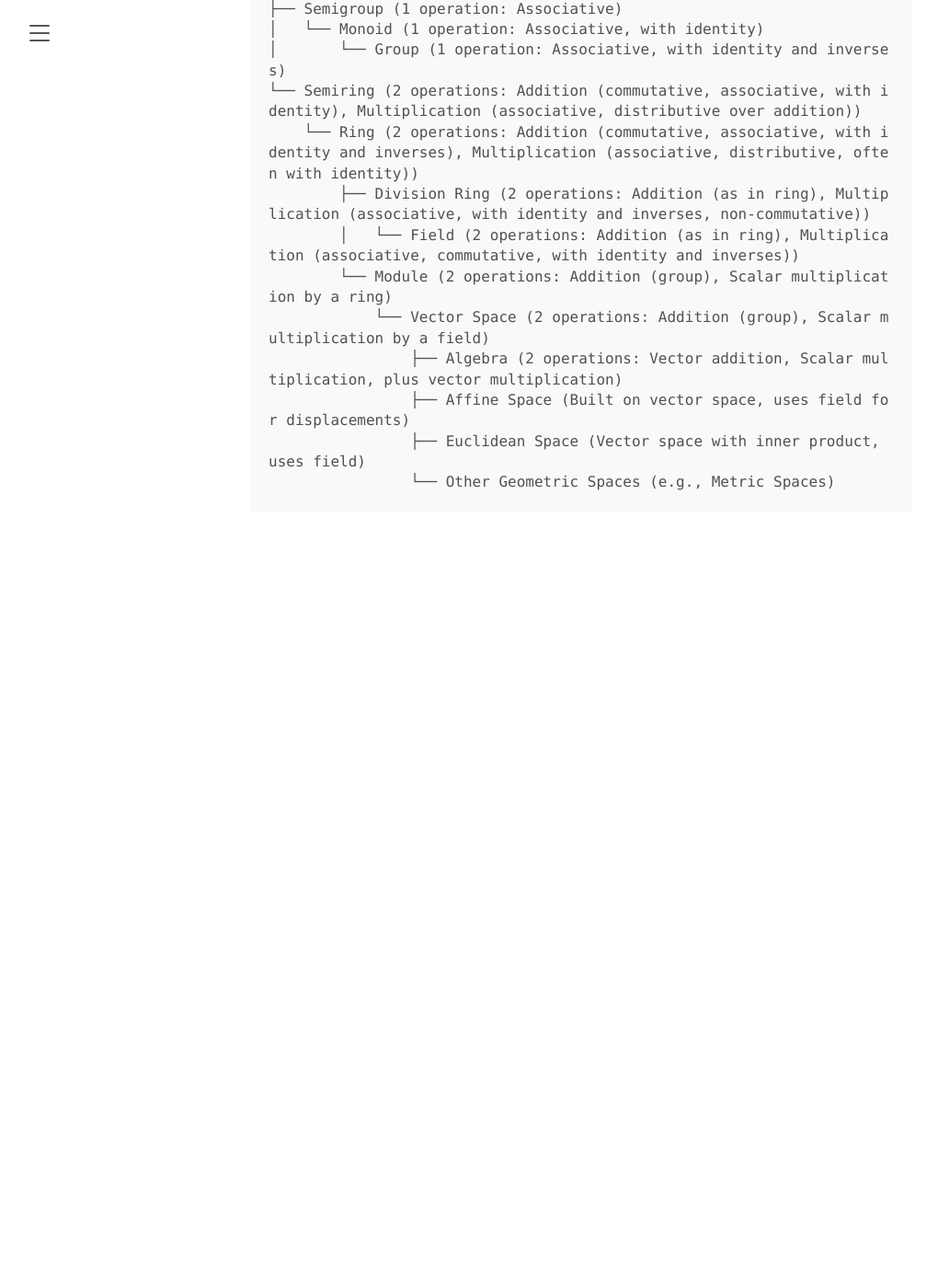
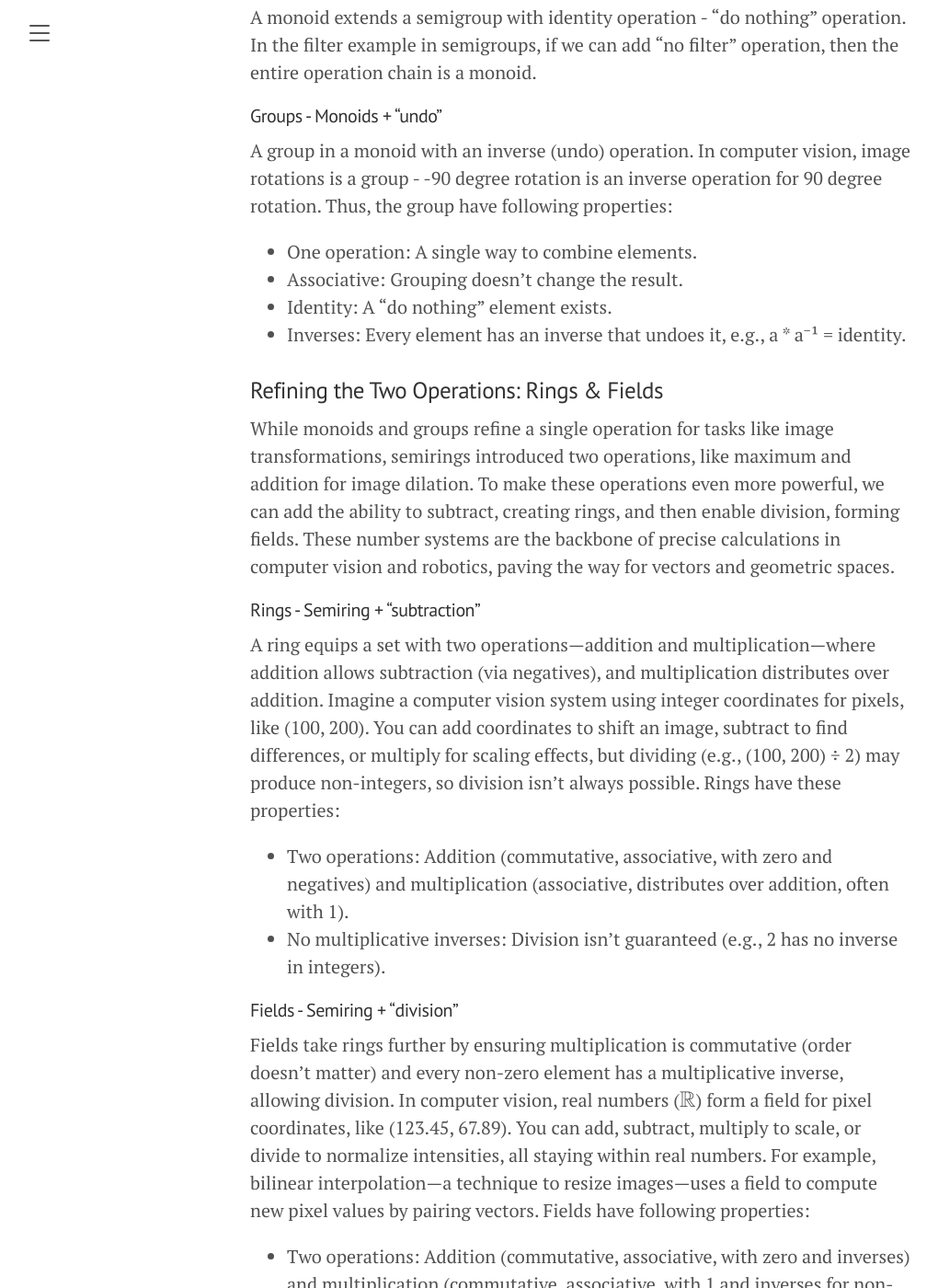
Before and after one commit to sks3i/sks3i.github.io, a Jekyll site: the page built from _just_math/From numbers to Shapes.md, in a window 1280 px wide and 1400 px high, scrolled down 1725 px. Shown: the whole window at 92% size, without its empty margins (8-1028 px from the left). Built offline with Jekyll 4.4.1, drawn with Linux system fonts in a browser that asks for light colours; before the commit the page ends 2361 px from its top, so only the background shows below that; some of the changed text lies outside the part shown.

Commit message:
updates to math article

```diff
--- a/_just_math/From numbers to Shapes.md
+++ b/_just_math/From numbers to Shapes.md
@@ -1,10 +1,8 @@
 ---
 layout: post
-title: From Numbers to Shapes
+title: "Basic Building Blocks of Mathematics"
 date: 2025-06-10
 ---
-
-# Basic building blocks
 
 Mathematics is the universal language powering everything from computer vision to robotics. If you’ve ever skimmed a technical paper filled with terms like “field,” “real number space,” or “vector space,” you’ve encountered the building blocks of modern technology. In this article, we’ll explore these fundamental structures—starting with numbers, moving to vectors, and arriving at the geometry that enables robots to navigate and cameras to recognize faces. By tracing this hierarchy, we’ll uncover how simple arithmetic connects to the shapes and spaces that drive cutting-edge applications.
 
@@ -38,6 +36,42 @@ Alternatively, we can equip a set with two ways to combine elements, creating a
 
 ### Refining the Single Operation: Monoids and Groups
 
+In the one operation framework, what if we want to add "do nothing" operation or "undo" operation. Then, we will end up getting Monoids and Groups.
+
+#### Monoids - Semigroup + "do nothing"
+
+A monoid extends a semigroup with identity operation - "do nothing" operation. In the filter example in semigroups, if we can add "no filter" operation, then the entire operation chain is a monoid.
+
+
+#### Groups - Monoids + "undo"
+
+A group in a monoid with an inverse (undo) operation. In computer vision, image rotations is a group - -90 degree rotation is an inverse operation for 90 degree rotation. Thus, the group have following properties:
+- One operation: A single way to combine elements.
+- Associative: Grouping doesn’t change the result.
+- Identity: A “do nothing” element exists.
+- Inverses: Every element has an inverse that undoes it, e.g., a * a⁻¹ = identity.
+
+
+### Refining the Two Operations: Rings & Fields
+
+While monoids and groups refine a single operation for tasks like image transformations, semirings introduced two operations, like maximum and addition for image dilation. To make these operations even more powerful, we can add the ability to subtract, creating rings, and then enable division, forming fields. These number systems are the backbone of precise calculations in computer vision and robotics, paving the way for vectors and geometric spaces.
+
+
+#### Rings - Semiring + "subtraction"
+
+A ring equips a set with two operations—addition and multiplication—where addition allows subtraction (via negatives), and multiplication distributes over addition. Imagine a computer vision system using integer coordinates for pixels, like (100, 200). You can add coordinates to shift an image, subtract to find differences, or multiply for scaling effects, but dividing (e.g., (100, 200) ÷ 2) may produce non-integers, so division isn’t always possible. Rings have these properties:
+- Two operations: Addition (commutative, associative, with zero and negatives) and multiplication (associative, distributes over addition, often with 1).
+- No multiplicative inverses: Division isn’t guaranteed (e.g., 2 has no inverse in integers).
+
+#### Fields - Semiring + "division"
+
+Fields take rings further by ensuring multiplication is commutative (order doesn’t matter) and every non-zero element has a multiplicative inverse, allowing division. In computer vision, real numbers ($\mathbb{R}$) form a field for pixel coordinates, like (123.45, 67.89). You can add, subtract, multiply to scale, or divide to normalize intensities, all staying within real numbers. For example, bilinear interpolation—a technique to resize images—uses a field to compute new pixel values by pairing vectors. Fields have following properties:
+- Two operations: Addition (commutative, associative, with zero and inverses) and multiplication (commutative, associative, with 1 and inverses for non-zero elements).
+- Full inverses: Every non-zero element has a reciprocal.
+
+Fields are the cornerstone of number systems, providing the scalars for vectors and geometric spaces that power vision and robotics.
+
+
 
 
 
```
Also changed, not shown: _just_math/2025-06-10-math-fun.md (deleted, +0 -7 lines), _posts/2025-06-04-home-automation-001.md (+0 -2 lines).
